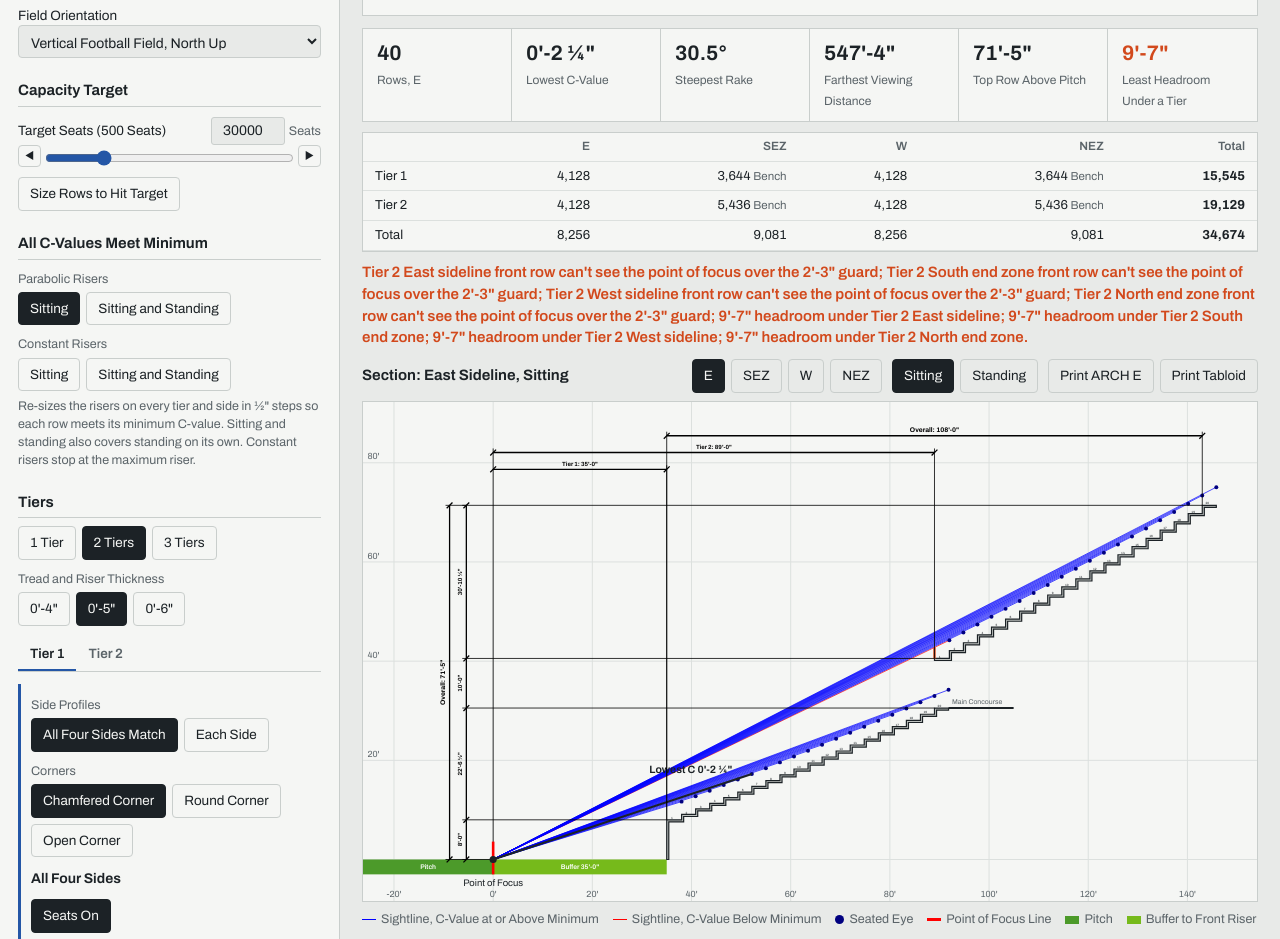
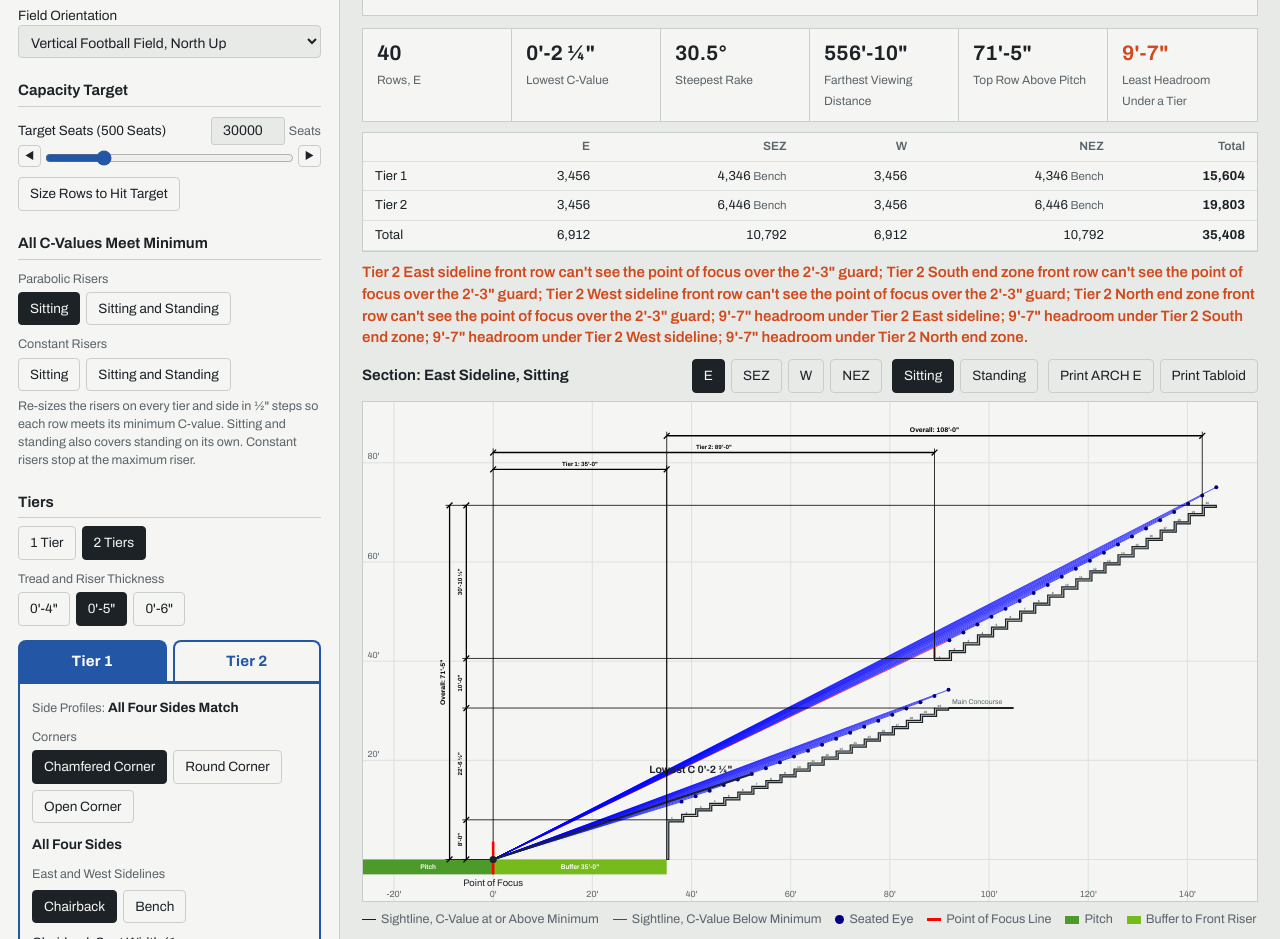
Before and after one commit to thinkopposite/claudesightline, a plain HTML site: page index.html in a window 1280 px wide. Shown: the part 205-1144 px from the top of the page. Drawn offline with Linux system fonts and the light colour scheme.

Commit message:
Add files via upload

```diff
--- a/index.html
+++ b/index.html
@@ -99,9 +99,11 @@ th{position:sticky;top:0;background:var(--panel);font-weight:600;color:var(--mut
 th:first-child,td:first-child{text-align:left}
 .pass{color:var(--pass)}.reduced{color:var(--warn)}.fail{color:var(--fail)}.front{color:var(--muted)}
 .steep{color:var(--fail);font-weight:600}
-.tabs{display:flex;gap:0;margin:12px 0 0;border-bottom:1px solid var(--line)}
-.tabs button{border:0;border-bottom:2px solid transparent;border-radius:0;padding:6px 12px;font-weight:600;color:var(--muted)}
-.tabs button.on{background:transparent;color:var(--ink);border-bottom-color:var(--accent)}
+.tabs{display:flex;gap:6px;margin:14px 0 0;border-bottom:3px solid var(--accent)}
+.tabs button{flex:1;border:2px solid var(--accent);border-bottom:0;border-radius:8px 8px 0 0;padding:9px 12px;font-size:15px;font-weight:800;letter-spacing:.02em;color:var(--accent);background:var(--panel)}
+.tabs button:hover{background:color-mix(in srgb,var(--accent) 12%,var(--panel))}
+.tabs button.on{background:var(--accent);color:#fff}
+.tier{border:2px solid var(--accent);border-top:0;border-radius:0 0 8px 8px;padding:4px 12px 12px;margin:0 0 12px}
 .tabs.sub{margin-top:14px}.tabs.sub button{font-size:12.5px;padding:5px 9px}
 .lab{font-size:12.5px;color:var(--muted);margin:10px 0 4px}
 .zhead{font-weight:650;margin:12px 0 0;font-size:14px}
@@ -606,11 +608,11 @@ const zoneKeys=P=>zoned(P)?GEO:['T'];
 function compassOf(P){const i=Math.max(0,GEO.indexOf(P.north)),m={};for(let k=0;k<4;k++)m[GEO[(i+k)%4]]='NESW'[k];return m;}
 function zoneName(P,k,short){if(!zoned(P))return short?'All':'All around';const c=compassOf(P)[k];
   return isSide(k)?(short?c:`${CW[c]} sideline`):(short?c+'EZ':`${CW[c]} end zone`);}
-const LINKS={all:'All four sides match',none:'Each side'};
+const LINKS={all:'All four sides match'};
 function groups(P,ti){if(!zoned(P))return [['T']];const l=P.zt[ti].link;return l==='all'?[['T','R','B','L']]:GEO.map(k=>[k]);}
 function groupName(P,ti,g){if(!zoned(P))return 'All around';if(g.length===4)return 'All four sides';
   if(g.length===2)return (isSide(g[0])?'Sidelines ':'End zones ')+'('+g.map(k=>zoneName(P,k,true)).join(', ')+')';return zoneName(P,g[0]);}
-const PER_SIDE=['seat','seatW','D'];                                   // seat type, seat width and depth stay per side
+const PER_SIDE=['seat','seatW'];                                       // only seat type and seat width differ by side
 function zp(o){return Object.assign({on:true,rows:20,seat:'standard',riser:'parabolic',basis:'sit',tread:34*25.4,tread0:36*25.4,treadN:34*25.4,seatW:22*25.4,target:2.25*25.4,D:35*0.3048,Z:8*0.3048,X:null,gap:2.4,rise:3.048,suites:0},o);}
 function tierDef(rows,link,o={}){return {link,corners:'auto',z:Object.fromEntries(GEO.map(k=>[k,zp(Object.assign({rows},o))]))};}
 // Eye points from the reference sections (heights above the tread the spectator is on):
@@ -706,11 +708,13 @@ function keepGaps(P,g){for(let ti=1;ti<3;ti++)for(const k of GEO)Object.assign(P
 function fixP(P){if(!SPORTS[P.sport])P.sport=LEGACY_SPORT[P.sport]||'fifa';const d=defaults();
   if(P.eyeRev!==EYE_REV){P.eye=eyeDefaults();P.eyeRev=EYE_REV;}P.eye=Object.assign(eyeDefaults(),P.eye||{});delete P.eye.bnFront;if(P.eyeMode!=='stand')P.eyeMode='sit';
   for(const k of['fl','cf','bs','L','W','lanes','railH','minHead','suiteH','maxRiser','step','slabT'])if(!(P[k]>0))P[k]=d[k];
-  P.north='L';if(P.planOri!=='h')P.planOri='v';
+  P.north='L';if(P.planOri!=='h')P.planOri='v';P.tierCount=Math.min(2,Math.max(1,P.tierCount|0||2));
   Object.assign(P,{step:12.7,maxRiser:24*25.4,bank:1,railH:27*25.4,minHead:10*304.8});             // fixed values
   if(P.sport==='nfl'||P.sport==='ncaafb')Object.assign(P,{L:360*0.3048,W:160*0.3048});           // football field 360 ft x 160 ftif(!GEO.includes(P.sec))P.sec='T';
   if(!Array.isArray(P.zt)||P.zt.length<3)P.zt=d.zt;
-  P.zt.forEach((t,i)=>{if(i&&P.zt[0].corners)t.corners=P.zt[0].corners;if(!LINKS[t.link])t.link='none';if(t.corners==='auto')t.corners='round';if(!['chamfer','round','open'].includes(t.corners))t.corners='chamfer';GEO.forEach(k=>{const o=t.z[k]||{};if(o.tread0==null)o.tread0=o.tread;if(o.treadN==null)o.treadN=o.tread;if(!SEATS[o.seat])o.seat='standard';o.suites=0;t.z[k]=zp(o);});});
+  P.zt.forEach((t,i)=>{if(i&&P.zt[0].corners)t.corners=P.zt[0].corners;
+    GEO.forEach(k=>{if(t.z[k]&&t.z.T){t.z[k].on=true;t.z[k].D=t.z.T.D;}});
+    if(t.link!=='all'){t.link='all';GEO.forEach(k=>{if(k==='T'||!t.z.T||!t.z[k])return;const keep={};PER_SIDE.forEach(p=>keep[p]=t.z[k][p]);t.z[k]=Object.assign(JSON.parse(JSON.stringify(t.z.T)),keep);});}if(t.corners==='auto')t.corners='round';if(!['chamfer','round','open'].includes(t.corners))t.corners='chamfer';GEO.forEach(k=>{const o=t.z[k]||{};if(o.tread0==null)o.tread0=o.tread;if(o.treadN==null)o.treadN=o.tread;if(!SEATS[o.seat])o.seat='standard';o.suites=0;t.z[k]=zp(o);});});
   pinUpperTiers(P);return P;}
 function status(r){if(r.railC!=null)return r.railC>=0?'pass':'fail';if(r.C==null)return'front';
   if(r.C>=r.target-0.05)return'pass';if(r.C>=r.target*2/3)return'reduced';return'fail';}
@@ -723,7 +727,8 @@ const sameProfile=(A,B)=>A.length===B.length&&A.every((r,i)=>Math.abs(r.x-B[i].x
 // Corner type between side k and the next side: chamfered or round when both stands have seats on that tier with identical rows;
 // otherwise, or when set to open, the corner is open.
 function cornerKind(P,ZR,ti,k){const nk=GEO[(GEO.indexOf(k)+1)%4],mode=P.zt[ti].corners;if(mode==='open')return 'open';
-  const a=ZR[k].filter(r=>r.tier===ti),b=ZR[nk].filter(r=>r.tier===ti);return a.length>0&&sameProfile(a,b)?mode:'open';}
+  const a=ZR[k].filter(r=>r.tier===ti),b=ZR[nk].filter(r=>r.tier===ti);if(!a.length||!b.length)return 'open';
+  return mode==='chamfer'||sameProfile(a,b)?mode:'open';}
 const cornerWraps=(P,ZR,ti,k)=>cornerKind(P,ZR,ti,k)!=='open';
 // Chain of pieces each stand is swept along. Round and chamfered corners belong wholly to the end-zone stands, so the East/West
 // stands stay straight and their ends are the NEZ/SEZ end lines. Open: the end-zone stand runs on to the front row of the sideline
@@ -735,23 +740,27 @@ function chains(P,ZR){
     const G=rectGeo(P),front=k=>{const r=ZR[k].find(r=>r.tier===ti);return r?r.x/1000:0;},front0=k=>{const r=ZR[k].find(r=>r.tier===0);return r?r.x/1000:0;};
     const unit=s=>{const u=[s.q[0]-s.p[0],s.q[1]-s.p[1]],l=Math.hypot(u[0],u[1])||1;return [u[0]/l,u[1]/l];};
     // chamfer: each side runs on to the corner of the buffer rectangle (Tier 1 front rows), and the chamfer starts there
-    const cham=(k,first)=>{const nk=GEO[(GEO.indexOf(k)+1)%4],s1=G.side[k],s2=G.side[nk],u1=unit(s1),u2=unit(s2),e1=G.R+front0(nk),e2=G.R+front0(k);
-      const c1=[s1.q[0]+u1[0]*e1,s1.q[1]+u1[1]*e1],c2=[s2.p[0]-u2[0]*e2,s2.p[1]-u2[1]*e2],n1=s1.n,n2=s2.n;
-      return {t:'CHAM',a:c1,na:n1,b:c2,nb:n2};};                        // the whole corner, from one side's end to the next side's start
+    // chamfer for the corner after side k, all of it on the end-zone stand. Each row runs on from the sideline row, turns 45 degrees
+    // at the same distance from the red-line corner as its own distance from the red line, then runs on into the end-zone row.
+    const K=Math.SQRT2-1;
+    const cham=k=>{const nk=GEO[(GEO.indexOf(k)+1)%4],s1=G.side[k],s2=G.side[nk],u1=unit(s1),n1=s1.n,n2=s2.n,fc=[s1.q[0]+u1[0]*G.R,s1.q[1]+u1[1]*G.R];
+      const v1=[n1[0]+K*n2[0],n1[1]+K*n2[1]],v2=[K*n1[0]+n2[0],K*n1[1]+n2[1]],seg=(a,na,b,nb)=>({t:'CHAM',a,na,b,nb}),out=[];
+      if(G.R>0)out.push(seg(s1.q,n1,fc,n1));                               // rounded field corner: carry the side on to the corner point
+      out.push(seg(fc,n1,fc,v1),seg(fc,v1,fc,v2),seg(fc,v2,fc,n2));
+      if(G.R>0)out.push(seg(fc,n2,s2.p,n2));
+      return out;};
     GEO.forEach((k,i)=>{if(!ZR[k].some(r=>r.tier===ti))return;const pk=GEO[(i+3)%4],ch=[],kp=cornerKind(P,ZR,ti,pk),kn=cornerKind(P,ZR,ti,k);
       // corners belong to the end-zone stands: East/West stay straight and their ends are the end lines of NEZ/SEZ
       const endZone=!isSide(k);
       if(endZone&&kp==='round'){const C=G.corner[pk];ch.push({t:'ARC',c:C.c,r:G.R,a0:C.a0,sw:90});}
-      if(endZone&&kp==='chamfer')ch.push(cham(pk));
+      if(endZone&&kp==='chamfer')ch.push(...cham(pk));
       const s=G.side[k],u=unit(s);let p=s.p.slice(),q=s.q.slice();
-      if(kp==='chamfer'){const e=G.R+front0(pk);p=[p[0]-u[0]*e,p[1]-u[1]*e];}                  // straight on to the buffer corner
-      if(kn==='chamfer'){const e=G.R+front0(GEO[(i+1)%4]);q=[q[0]+u[0]*e,q[1]+u[1]*e];}
       if(!isSide(k)){                                                                          // open: every tier of an end zone reaches the Tier 1 sideline front row
         if(kp==='open'){const e=G.R+front0(pk);p=[p[0]-u[0]*e,p[1]-u[1]*e];}
         if(kn==='open'){const e=G.R+front0(GEO[(i+1)%4]);q=[q[0]+u[0]*e,q[1]+u[1]*e];}}
       if(Math.hypot(q[0]-p[0],q[1]-p[1])>0.005)ch.push({t:'LINE',p,q,n:s.n});
       if(endZone&&kn==='round'){const C=G.corner[k];ch.push({t:'ARC',c:C.c,r:G.R,a0:C.a0,sw:90});}
-      if(endZone&&kn==='chamfer')ch.push(cham(k));
+      if(endZone&&kn==='chamfer')ch.push(...cham(k));
       c[k]=ch;});
     out.push(c);}
   return out;
@@ -850,10 +859,12 @@ function cornerPlates(P,ZR,CH){const out=[],t=slabT(),k=1000;
   CH.forEach((c,ti)=>{for(const z of Object.keys(c)){if(c[z]==='ring')continue;const tr=ZR[z].filter(r=>r.tier===ti);if(!tr.length)continue;
     const bands=[];tr.forEach((r,i)=>{bands.push([r.x,r.x+r.T,r.z-t,r.z]);if(i)bands.push([r.x,r.x+t,tr[i-1].z-t,r.z]);});
     if(ti===0&&tr[0].z-t>1)bands.push([tr[0].x,tr[0].x+t,0,tr[0].z-t]);
-    for(const g of c[z]){if(g.t!=='CHAM')continue;
-      for(const [xa,xb,z0,z1] of bands){const P4=[[g.a,g.na,xa],[g.a,g.na,xb],[g.b,g.nb,xb],[g.b,g.nb,xa]].map(([o,n,x])=>[(o[0]+n[0]*x/1000)*k,-(o[1]+n[1]*x/1000)*k]);
-        const q=P4.filter((p,i)=>Math.hypot(p[0]-P4[(i+3)%4][0],p[1]-P4[(i+3)%4][1])>1);
-        if(q.length>=3)out.push({tier:ti,zone:z,pts:q.length===4?q:[...q,q[q.length-1]],z0:Math.max(0,z0),z1});}}}});
+    // consecutive CHAM pieces form one corner: one plate per band with the corner's whole plan outline
+    const runs=[];let cur=null;for(const g of c[z]){if(g.t==='CHAM'){if(!cur){cur=[[g.a,g.na]];runs.push(cur);}cur.push([g.b,g.nb]);}else cur=null;}
+    for(const st of runs)for(const [xa,xb,z0,z1] of bands){
+      const at=x=>st.map(([o,n])=>[(o[0]+n[0]*x/1000)*k,-(o[1]+n[1]*x/1000)*k]),poly=[...at(xa),...at(xb).reverse()];
+      const q=poly.filter((p,i)=>Math.hypot(p[0]-poly[(i+poly.length-1)%poly.length][0],p[1]-poly[(i+poly.length-1)%poly.length][1])>1);
+      if(q.length>=3)out.push({tier:ti,zone:z,pts:q,z0:Math.max(0,z0),z1});}}});
   return out;}
 function fitCapacity(P){
   const base=[];P.zt.slice(0,P.tierCount).forEach(t=>GEO.forEach(k=>base.push([t.z[k],t.z[k].rows])));let lo=0.1,hi=6;
@@ -905,7 +916,7 @@ function buildDAE(P,ZR,CH){
   return `<?xml version="1.0" encoding="utf-8"?>\n<COLLADA xmlns="http://www.collada.org/2005/11/COLLADASchema" version="1.4.1"><asset><unit name="meter" meter="1"/><up_axis>Z_UP</up_axis></asset><library_effects>${fx('concrete','0.74 0.75 0.73')}${fx('pitch','0.33 0.55 0.27')}</library_effects><library_materials><material id="concrete" name="Concrete"><instance_effect url="#concrete-fx"/></material><material id="pitch" name="Pitch"><instance_effect url="#pitch-fx"/></material></library_materials><library_geometries>${geos.join('')}</library_geometries><library_visual_scenes><visual_scene id="Scene">${nodes.join('')}</visual_scene></library_visual_scenes><scene><instance_visual_scene url="#Scene"/></scene></COLLADA>`;
 }
 /*ENDCORE*/
-const VERSION='2026.09.27.34';
+const VERSION='2026.09.27.36';
 const KEY='sightline-v2';
 let P, OPTS=[], CUR=null, ROWS=[], M=null, DL=null;
 try{const s=JSON.parse(localStorage.getItem(KEY));if(s&&s.P){P=fixP(Object.assign(defaults(),migrate(s.P)));OPTS=s.OPTS||[];}}catch(e){}
@@ -1017,8 +1028,6 @@ function setbackText(ti,k){const zr=solveZone(P,k),lo=zr.filter(r=>r.tier===ti-1
   const sb=up.x-(lo[lo.length-1].x+lo[lo.length-1].T);return sb<0?`Overhangs the tier below by ${L(-sb)}.`:`${L(sb)} behind the top row of the tier below.`;}
 function zoneEditor(ti,g){
   const z=P.zt[ti].z[g[0]],pre=`zt.${ti}.${g.join('')}`;let h='';
-  h+=`<div class="seg" style="margin:10px 0 2px"><button data-on="${pre}" class="${z.on?'on':''}" aria-pressed="${z.on}">${z.on?'Seats on':'Open (no seats)'}</button></div>`;
-  if(!z.on)return h+`<p class="hint">No seats here${ti<2?'; tiers above on this side are open too':''}.</p>`;
   const seatBlock=(keys,title)=>{const zz=P.zt[ti].z[keys[0]],pp=`zt.${ti}.${keys.join('')}`;
     return (title?`<div class="lab">${title}</div>`:'')+'<div class="seg" style="margin:6px 0 0">'+Object.entries(SEATS).map(([k,s])=>`<button data-seat="${k}" data-g="${pp}" class="${zz.seat===k?'on':''}">${s.name}</button>`).join('')+'</div>'
       +slider(pp+'.seatW',`${(SEATS[zz.seat]||SEATS.standard).name} seat width (1 inch)`,14*25.4,30*25.4,25.4,'mm');};
@@ -1029,11 +1038,8 @@ function zoneEditor(ti,g){
   h+=slider(pre+'.rows','Rows (1 row)',3,80,1,'rows')+slider(pre+'.tread','Typical row depth (1 inch)',24*25.4,52*25.4,25.4,'mm')
     +slider(pre+'.tread0','Bottom row depth (1 inch)',24*25.4,60*25.4,25.4,'mm')+slider(pre+'.treadN','Top row depth (1 inch)',24*25.4,60*25.4,25.4,'mm')
     +slider(pre+'.target','Absolute minimum C-value (1/4 inch)',2.25*25.4,6*25.4,0.25*25.4,'mm');
-  const dep=(p,lab)=>slider(p,lab,10*0.3048,150*0.3048,0.3048,'m');
-  if(ti===0)h+=(all4?dep(`zt.0.TB.D`,'East west sideline depth (1 foot)')+dep(`zt.0.LR.D`,'North south end zone depth (1 foot)')
-      :dep(pre+'.D',isSide(g[0])?'Sideline depth (1 foot)':'End zone depth (1 foot)'))
-    +slider(pre+'.Z','First row above pitch (6 inch)',1*0.3048,20*0.3048,0.1524,'m');
-  else h+=slider(pre+'.X','Lowest riser from point of focus (6 inch)',10*0.3048,400*0.3048,0.1524,'m')+`<p class="hint" id="sbHint">${setbackText(ti,g[0])}</p>`
+  if(ti===0)h+=slider(pre+'.D','Sideline depth (1 foot)',10*0.3048,150*0.3048,0.3048,'m')+slider(pre+'.Z','First row above pitch (6 inch)',1*0.3048,20*0.3048,0.1524,'m');
+  else h+=slider(pre+'.X','Sideline depth (1 foot)',10*0.3048,400*0.3048,0.3048,'m')+`<p class="hint" id="sbHint">${setbackText(ti,g[0])}</p>`
     +slider(pre+'.rise',`Rise from ${ti===1?'main':'upper'} concourse to lower landing (1 inch)`,0,15,0.0254,'m');
   h+=`<button data-zreset="${pre}" style="margin-top:10px">Reset</button>`;
   return h;}
@@ -1045,13 +1051,13 @@ function renderControls(){
     +'<h2>All C-values meet minimum</h2>'+[['parabolic','Parabolic risers'],['constant','Constant risers']].map(([k,n])=>`<div class="lab">${n}</div><div class="seg">`
       +[['sit','Sitting'],['both','Sitting and standing']].map(([m,t])=>`<button data-meet="${k}:${m}" class="${meetNow()===k+':'+m?'on':''}" aria-pressed="${meetNow()===k+':'+m}">${t}</button>`).join('')+'</div>').join('')
     +'<p class="hint">Re-sizes the risers on every tier and side in ½" steps so each row meets its minimum C-value. Sitting and standing also covers standing on its own. Constant risers stop at the maximum riser.</p>';
-  h+='<h2>Tiers</h2><div class="seg">'+[1,2,3].map(n=>`<button data-tc="${n}" class="${P.tierCount===n?'on':''}">${n} tier${n>1?'s':''}</button>`).join('')+'</div>';
+  h+='<h2>Tiers</h2><div class="seg">'+[1,2].map(n=>`<button data-tc="${n}" class="${P.tierCount===n?'on':''}">${n} tier${n>1?'s':''}</button>`).join('')+'</div>';
   h+='<div class="lab">Tread and riser thickness</div><div class="seg">'+[4,5,6].map(n=>`<button data-slab="${n}" class="${Math.abs(slabT()-n*25.4)<0.1?'on':''}">${L(n*25.4)}</button>`).join('')+'</div>';
   EDIT.tier=Math.min(EDIT.tier,P.tierCount-1);const ti=EDIT.tier,T=P.zt[ti];
   h+='<div class="tabs" role="tablist">'+Array.from({length:P.tierCount},(_,i)=>`<button role="tab" data-et="${i}" class="${i===ti?'on':''}" aria-selected="${i===ti}">Tier ${i+1}</button>`).join('')+'</div>';
   h+='<div class="tier">';
   if(zoned(P)){
-    h+='<div class="lab">Side profiles</div><div class="seg">'+Object.entries(LINKS).map(([k,n])=>`<button data-link="${k}" class="${T.link===k?'on':''}">${n}</button>`).join('')+'</div>';
+    h+='<div class="lab">Side profiles: <b style="color:var(--ink)">All four sides match</b></div>';
     h+='<div class="lab">Corners</div><div class="seg">'+[['chamfer','Chamfered corner'],['round','Round corner'],['open','Open corner']].map(([k,n])=>`<button data-corner="${k}" class="${T.corners===k?'on':''}">${n}</button>`).join('')+'</div>';}
   const G=groups(P,ti);EDIT.g=Math.min(EDIT.g,G.length-1);
   if(G.length>1)h+='<div class="tabs sub" role="tablist">'+G.map((g,i)=>`<button role="tab" data-eg="${i}" class="${i===EDIT.g?'on':''}" aria-selected="${i===EDIT.g}">${groupName(P,ti,g).replace(/ \(.*\)/,'')}</button>`).join('')+'</div>';
@@ -1436,8 +1442,9 @@ $('exRevit').onclick=()=>{
     ...bowlPieces(P,ZR,CH).map((g,i)=>[i+1,g.tier+1,zoneName(P,g.zone,true),profSheet(g.tier,g.zone),...geo(g)]),
     [],['Plan mm, Y up, origin at the field centre at pitch level. Each stand runs counter-clockwise with the seats on its right. LINE: extrude the profile along it. ARC: revolve the profile about a vertical axis at CX, CY (R 0 is a sharp corner). Angles are the outward normal. A gap between stands is an open corner.']],'Bowl pieces');
   const cp=cornerPlates(P,ZR,CH);
-  if(cp.length)add([['Plate','Tier','Zone','X1 (mm)','Y1 (mm)','X2 (mm)','Y2 (mm)','X3 (mm)','Y3 (mm)','X4 (mm)','Y4 (mm)','Z bottom (mm)','Z top (mm)'],
-    ...cp.map((c,i)=>[i+1,c.tier+1,zoneName(P,c.zone,true),...c.pts.flat().map(r1),r1(c.z0),r1(c.z1)]),
+  const nP=Math.max(4,...cp.map(c=>c.pts.length));
+  if(cp.length)add([['Plate','Tier','Zone','Z bottom (mm)','Z top (mm)','Corners',...Array.from({length:nP},(_,i)=>[`X${i+1} (mm)`,`Y${i+1} (mm)`]).flat()],
+    ...cp.map((c,i)=>[i+1,c.tier+1,zoneName(P,c.zone,true),r1(c.z0),r1(c.z1),c.pts.length,...c.pts.flat().map(r1)]),
     [],['Chamfered corners: each plate is its plan outline (plan mm, Y up) extruded straight up from Z bottom to Z top. Together they form the stepped tread and riser slab around the corner.']],'Corner plates');
   add([['Seg','Type','X1 (mm)','Y1 (mm)','X2 (mm)','Y2 (mm)','CX (mm)','CY (mm)','R (mm)','Start (deg)','Sweep (deg)'],...focalPath(P).map((g,i)=>[i+1,...geo(g)]),
     [],['The point-of-focus boundary, counter-clockwise, same coordinates as Bowl pieces.']],'Focal path');
```
